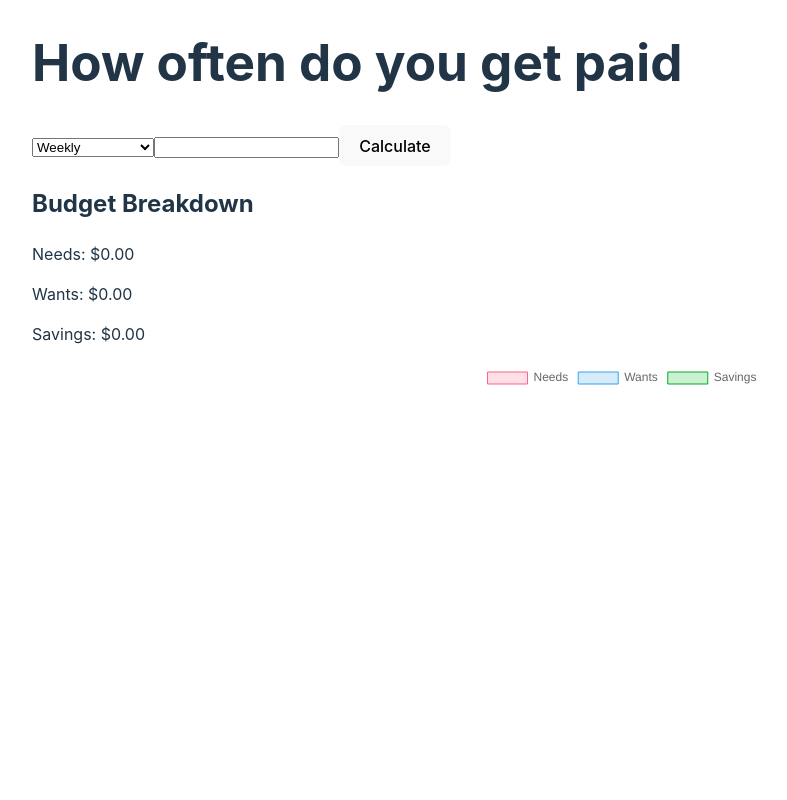
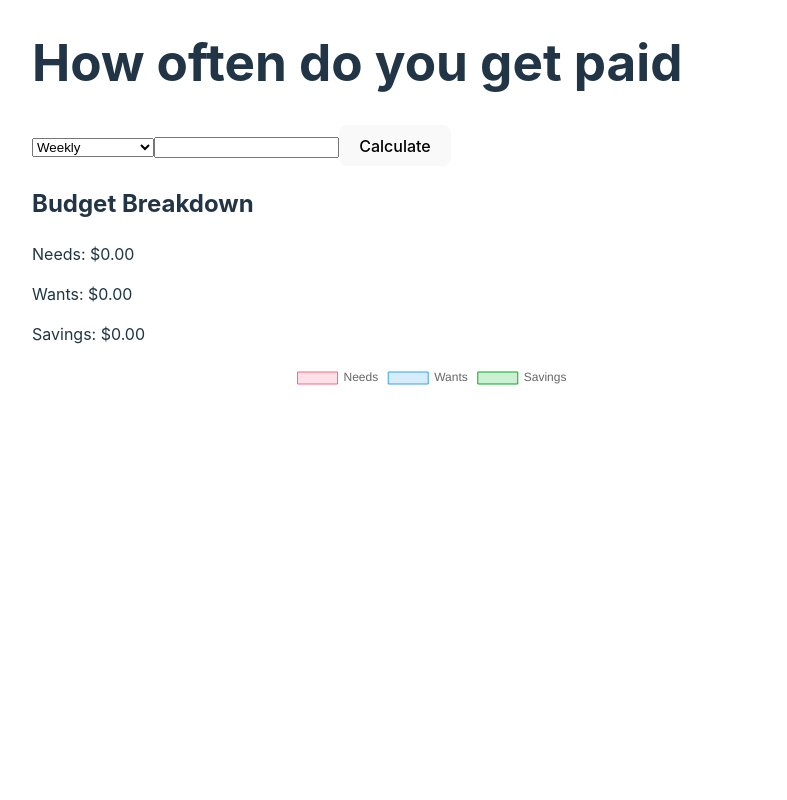
Before and after one commit to georgetsai2028/Budgeting-App, a React (Vite) app: page / in a window 1280 px wide. Shown: the top 800 px of the page, without its empty margins (68-855 px from the left). Built offline with nearby package versions, Linux system fonts and the light colour scheme; a web font is replaced by a local one.

Commit message:
changed viewheight

```diff
--- a/src/Calculator.css
+++ b/src/Calculator.css
@@ -1,7 +1,10 @@
 body {
     margin: 0;
+    height: 100vh;
 }
 
 .mainContainer{
 padding-left: 100px;
+height: 100vh;
+width: 100vh;
 }
--- a/src/main.jsx
+++ b/src/main.jsx
@@ -4,7 +4,7 @@ import { BrowserRouter, Routes, Route } from 'react-router-dom'
 import './index.css'
 import {Calculator} from './Calculator.jsx'
 import { UserDashboard } from './pages/UserDashboard.jsx'
-
+import { SignUp } from './pages/SignUp.jsx'
 
 export default function App() {
   return (
@@ -12,6 +12,7 @@ export default function App() {
     <Routes>
       <Route index element={<Calculator/>}/>
       <Route path="/user-dashboard" element={<UserDashboard/>} />
+      <Route path="/sign-up" element={<SignUp/>}/>
     </Routes>
     </BrowserRouter>
   );
--- a/src/pages/SignUp.jsx
+++ b/src/pages/SignUp.jsx
@@ -0,0 +1,8 @@
+
+export function SignUp(){
+
+
+    return (
+        <p>Hello</p>
+    )
+}
```
